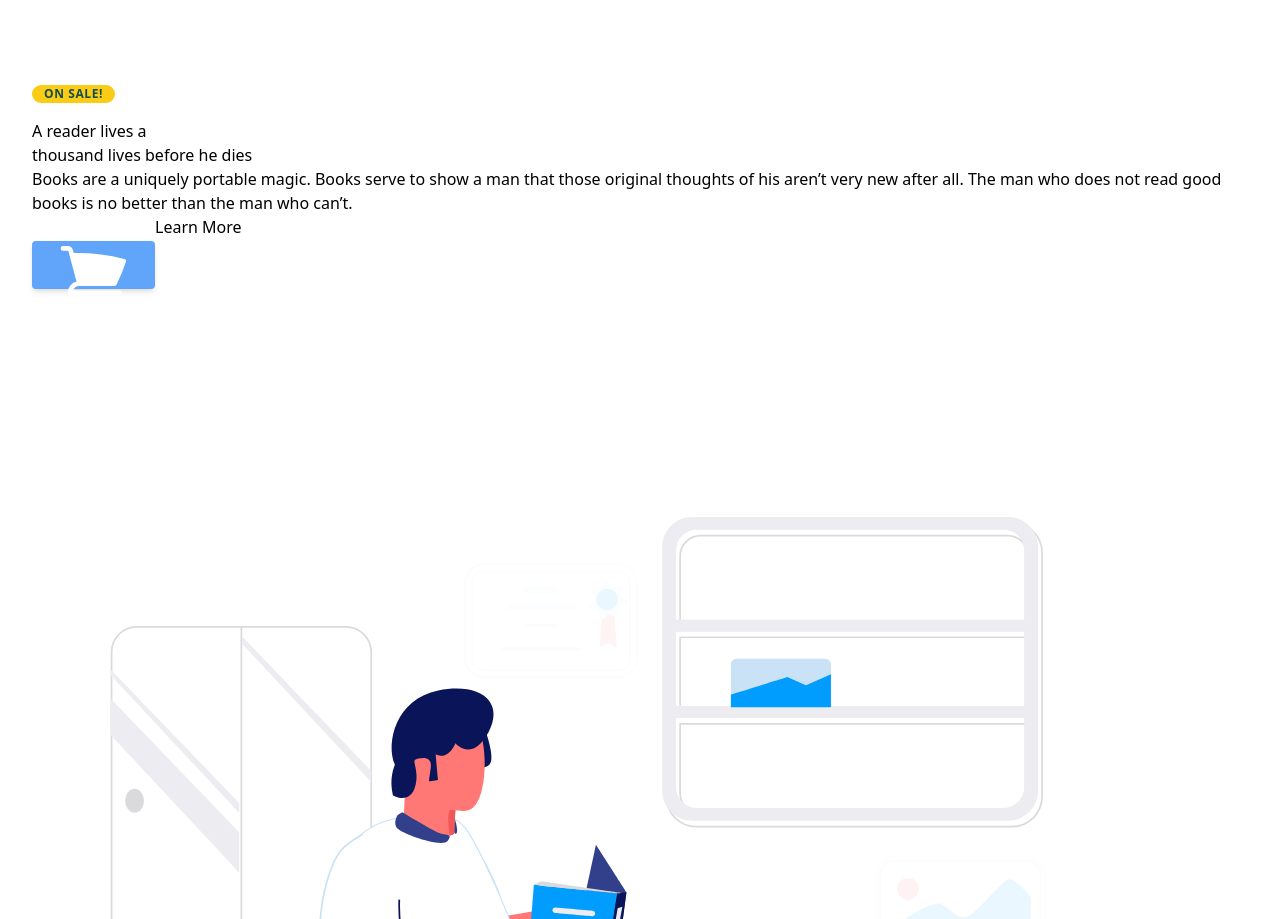
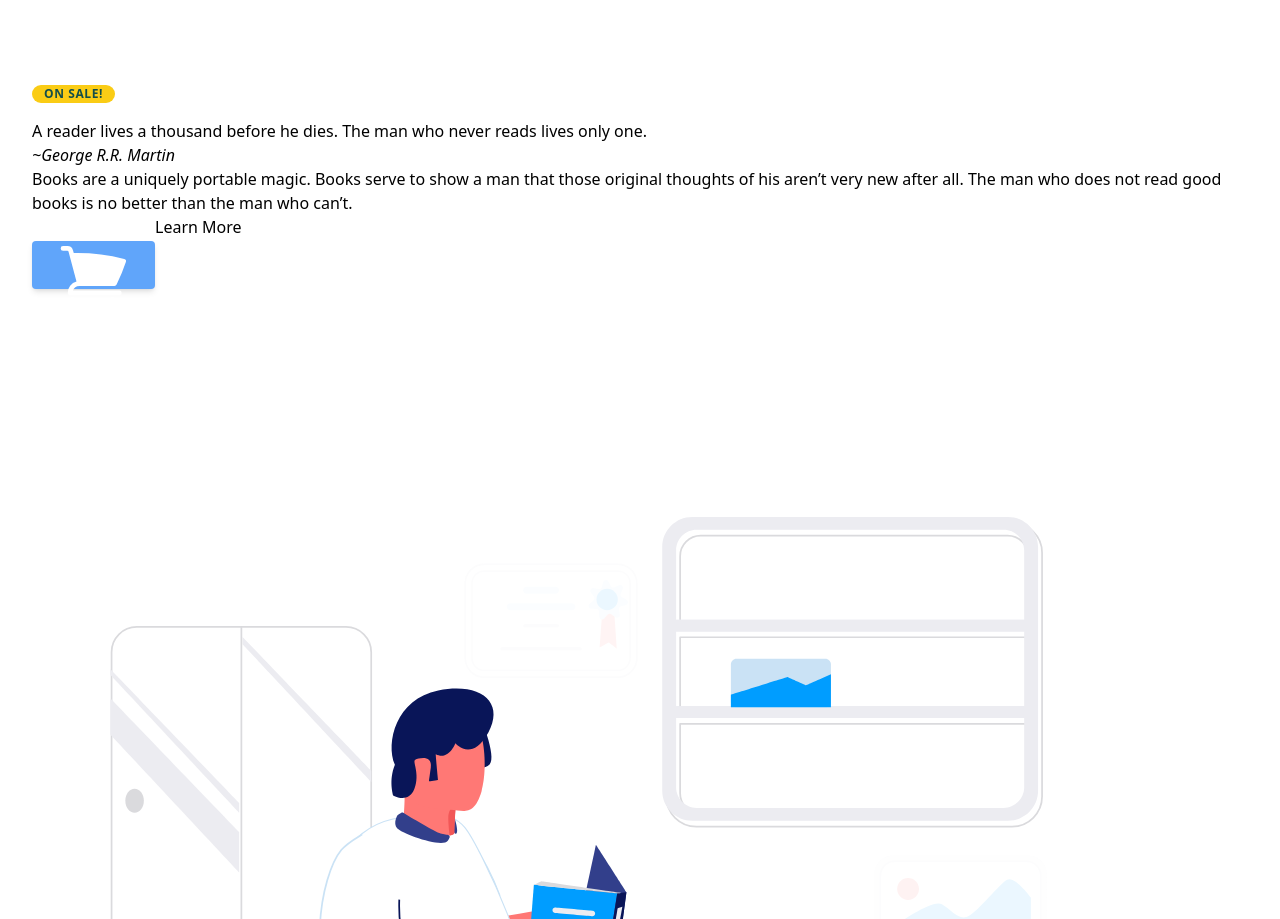
Before and after one commit to Rafiulsam/nextPage-react-route, a React (Vite) app: page / in a window 1280 px wide. Shown: the part 1384-2303 px from the top of the page. Built offline with nearby package versions, Linux system fonts and the light colour scheme.

Commit message:
home header changed

```diff
--- a/src/components/Home.jsx
+++ b/src/components/Home.jsx
@@ -13,10 +13,10 @@ const Home = () => {
                     <div>
                         <p className='badge'>On Sale!</p>
                     </div>
-                    <h2 className='max-w-lg mb-6 font-sans text-3xl font-bold tracking-tight text-gray-900 sm:text-4xl sm:leading-none'>
-                        A reader lives a <br className='hidden md:block' /> thousand lives{' '}
-                        <span className='inline-block text-blue-400'>before he dies</span>
+                    <h2 className='max-w-lg font-sans text-3xl font-bold tracking-tight text-gray-900 sm:text-4xl sm:leading-none'>
+                        A reader lives a thousand <span className='inline-block text-blue-400'>before he dies.</span> The man who never reads <span className='inline-block text-blue-400'>lives only one.</span>
                     </h2>
+                    <p className="text-xs mt-2 mb-6 text-gray-700"> <i>~George R.R. Martin</i></p>
                     <p className='text-base text-gray-700 md:text-lg'>
                         Books are a uniquely portable magic. Books serve to show a man that
                         those original thoughts of his aren’t very new after all. The man
```
